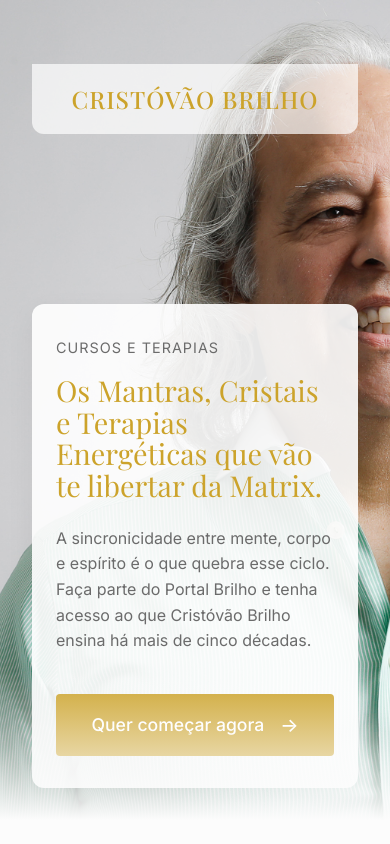
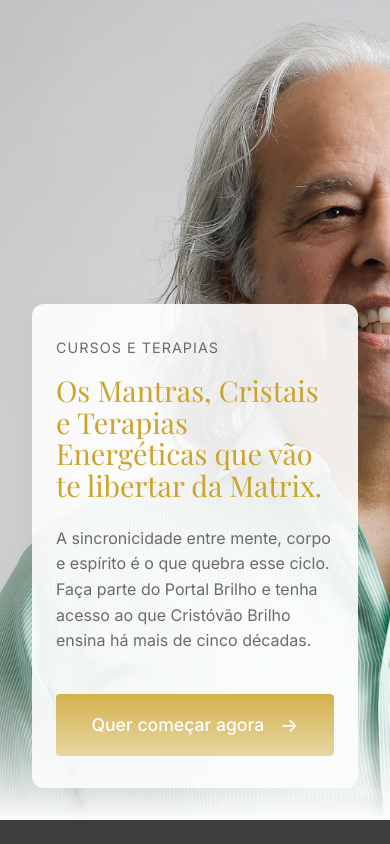
Before and after one commit to AssnzMoney/cristovao-lp, a Next.js app: page / in a window 390 px wide. Shown: the top 844 px of the page. Built offline with nearby package versions, Linux system fonts and the light colour scheme; a web font is replaced by a local one.

Commit message:
style: remove logo no topo da versao mobile e tira area de depoimentos

```diff
--- a/src/app/page.tsx
+++ b/src/app/page.tsx
@@ -1,7 +1,6 @@
 import Hero from "@/components/PortalBrilho/Hero";
 import PainCycle from "@/components/PortalBrilho/PainCycle";
 import Deliverables from "@/components/PortalBrilho/Deliverables";
-import SocialProof from "@/components/PortalBrilho/SocialProof";
 import AboutMaster from "@/components/PortalBrilho/AboutMaster";
 import Pricing from "@/components/PortalBrilho/Pricing";
 import Footer from "@/components/PortalBrilho/Footer";
@@ -10,7 +9,6 @@ export default function Home() {
   return (
     <main>
       <Hero />
-      <SocialProof />
       <PainCycle />
       <Deliverables />
       <AboutMaster />
--- a/src/components/PortalBrilho/Hero.module.css
+++ b/src/components/PortalBrilho/Hero.module.css
@@ -150,16 +150,7 @@
   }
 
   .logoTopLeft {
-    font-size: 1.5rem;
-    text-align: center;
-    width: 100%;
-    background: rgba(255,255,255,0.7);
-    border-radius: 0 0 12px 12px;
-    padding: 1rem;
-    position: absolute;
-    top: 0;
-    left: 0;
-    z-index: 4;
+    display: none;
   }
 
   .title {
```
